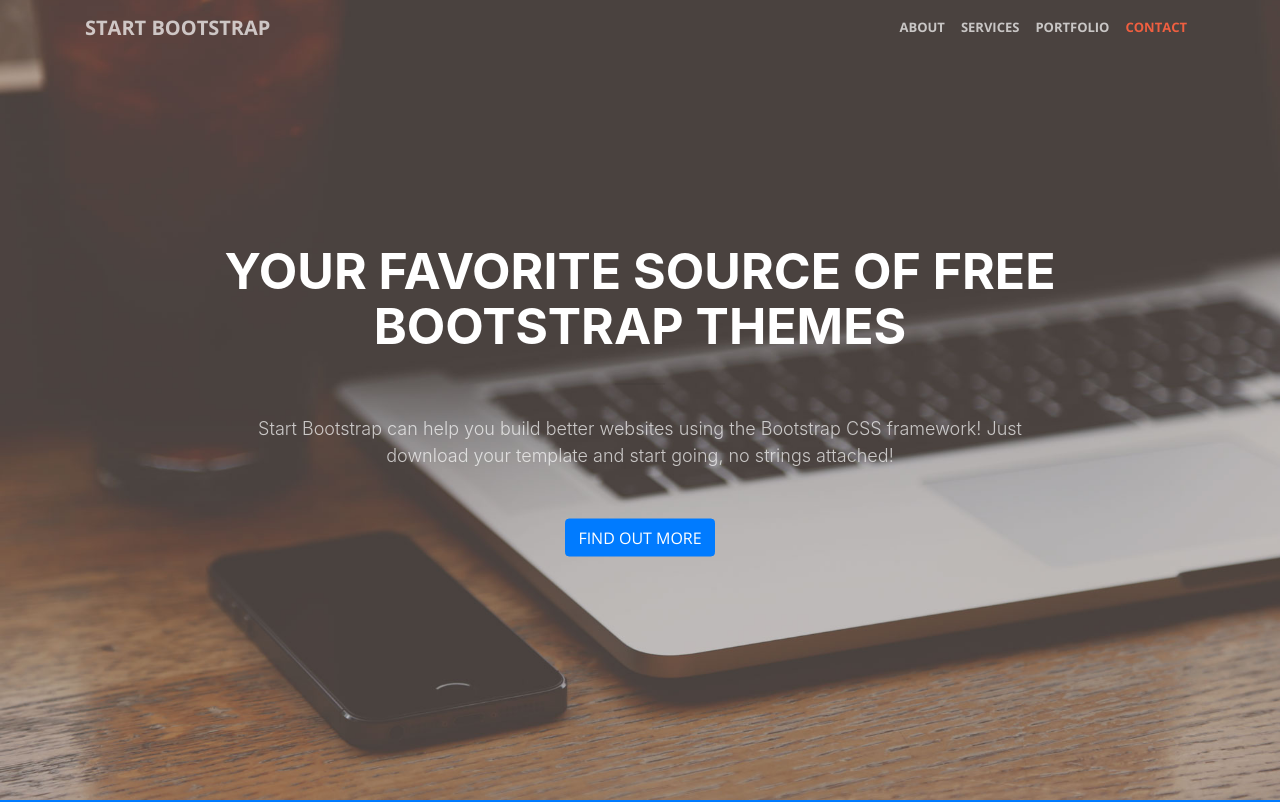
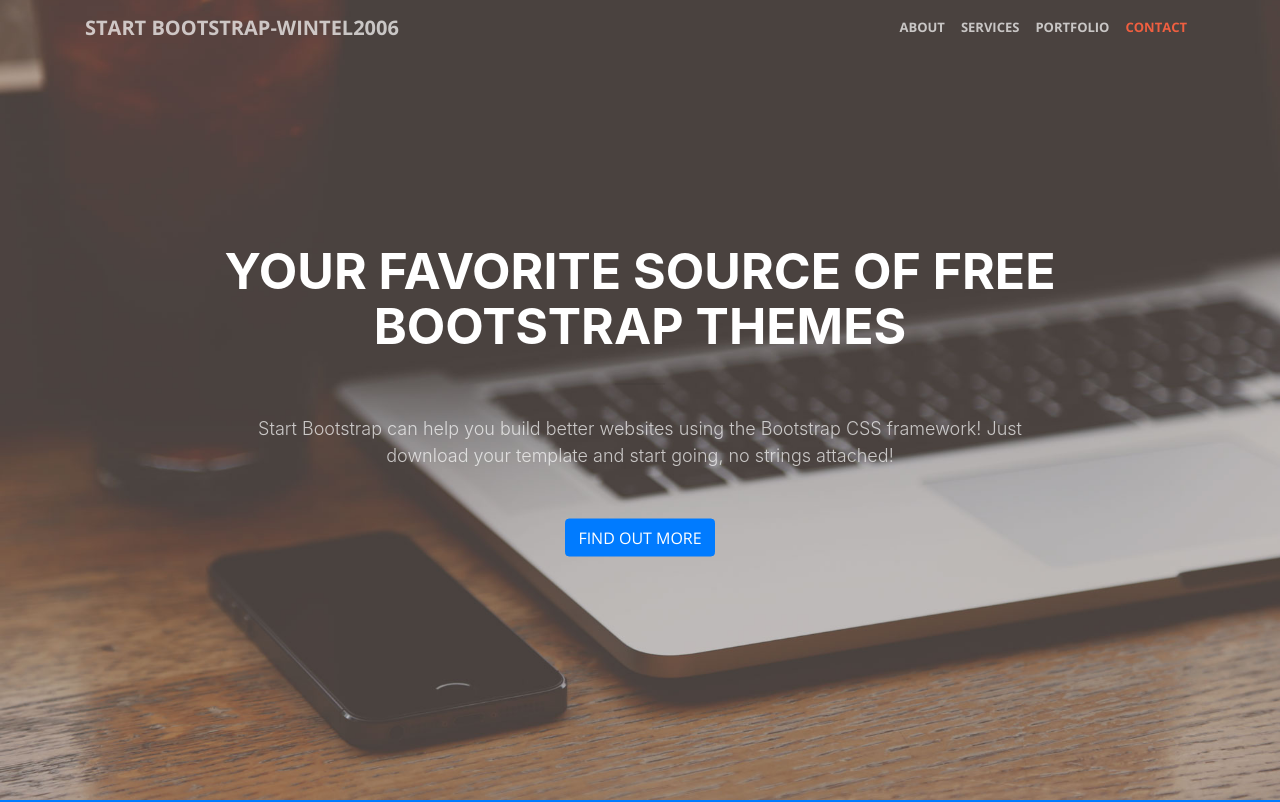
Before and after one commit to wintel2006/wintel2006.github.io, a website with bundled scripts: page index.html in a window 1280 px wide. Shown: the top 802 px of the page. Built offline with nearby package versions, Linux system fonts and the light colour scheme.

Commit message:
update index for testing

```diff
--- a/index.html
+++ b/index.html
@@ -31,7 +31,7 @@
     <!-- Navigation -->
     <nav class="navbar navbar-expand-lg navbar-light fixed-top" id="mainNav">
       <div class="container">
-        <a class="navbar-brand js-scroll-trigger" href="#page-top">Start Bootstrap</a>
+        <a class="navbar-brand js-scroll-trigger" href="#page-top">Start Bootstrap-Wintel2006</a>
         <button class="navbar-toggler navbar-toggler-right" type="button" data-toggle="collapse" data-target="#navbarResponsive" aria-controls="navbarResponsive" aria-expanded="false" aria-label="Toggle navigation">
           <span class="navbar-toggler-icon"></span>
         </button>
```
